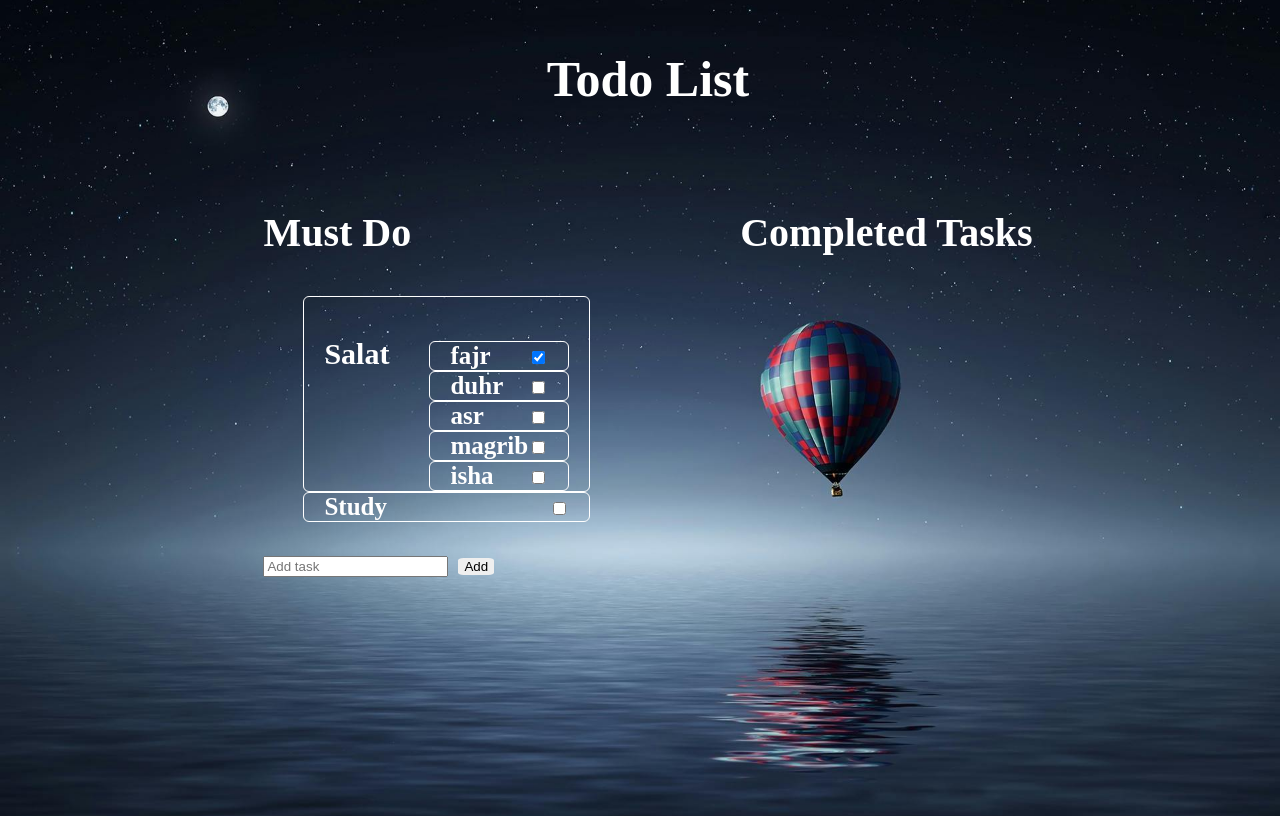
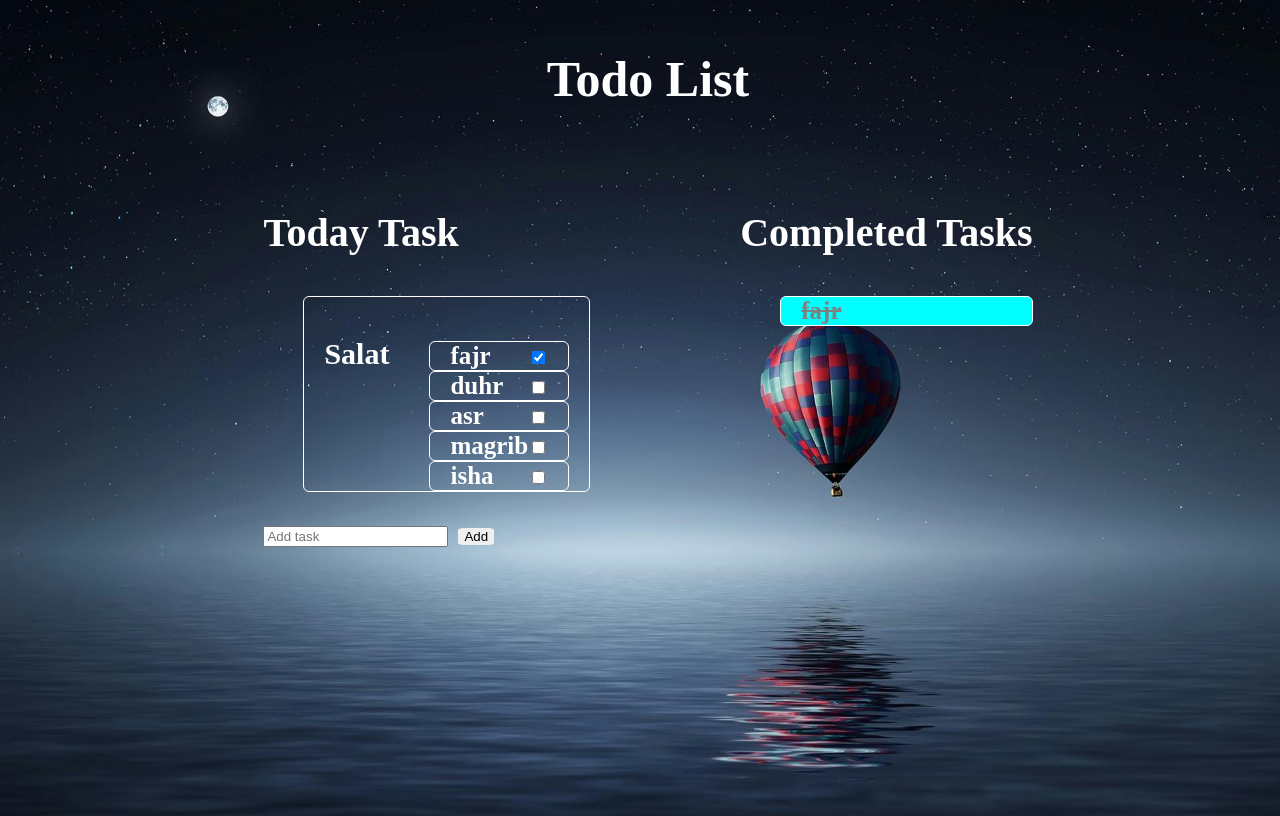
Before and after one commit to FoysalAhmedpervej/todo-list, a plain HTML site: page index.html in a window 1280 px wide. Both pictures are taken after a click on the checkbox 538 px from the left and 357 px from the top of the page. Drawn offline with Linux system fonts and the light colour scheme.

Commit message:
error solved

```diff
--- a/index.html
+++ b/index.html
@@ -4,7 +4,6 @@
     <meta charset="UTF-8">
     <meta name="viewport" content="width=device-width, initial-scale=1.0">
     <title>To Do list </title>
-    <script type="module" crossorigin="anonymous" src="js/to-do.js"></script>
     <link rel="stylesheet" href="styles/style.css">
 </head>
 <body>
@@ -15,7 +14,7 @@
     </header>
    <main id="main" class="w-full flex flex-col md:flex-row gap-20 justify-center text-white px-9">
     <div id="Container" class="w-full md:w-1/2 flex flex-col justify-center items-center">
-        <h3>Must Do</h3>
+        <h3>Today Task</h3>
             <ul id="todo-list-container">
                 <li>
                     <h4>Salat</h4>
@@ -23,7 +22,6 @@
 
                     </ol>
                 </li>
-                <li>Study<input type="checkbox"></li>
                 <br>
             </ul>
             <input id="addTask" type="Text" placeholder="Add task"><button onclick="displayTask()">Add</button>
@@ -37,6 +35,6 @@
 
     </div>
    </main>
-
+  <script src="js/to-do.js"></script>
 </body>
 </html>
--- a/js/to-do.js
+++ b/js/to-do.js
@@ -13,7 +13,7 @@ const displaySalat = (waqts) => {
         const list = document.createElement('li');
         list.id = salat;
         list.innerHTML = `
-        ${salat}<input onclick='completed('${salat}')' type="checkbox">
+        ${salat}<input onclick='completed("${salat}")' type="checkbox">
         `;
         container.append(list);
         //console.log(salat);
@@ -26,7 +26,7 @@ const displayTask = () => {
     const list = document.createElement('li');
     list.id = task;
     list.innerHTML = `
-    ${task}<input onclick='completed('${task}')' type="checkbox">
+    ${task}<input onclick='completed("${task}")' type="checkbox">
     `;
     container.append(list);
     //console.log(list, task);
@@ -34,12 +34,17 @@ const displayTask = () => {
 
 
 const completed = (task) => {
+    let task2 = 0;
+    if(task === task2 ){
+        return;
+    }
     const container = document.getElementById('completed-container');
     const list = document.createElement('li');
     list.id = 'completed';
     list.innerText = task;
-   // container.append(list);
+    container.append(list);
     console.log(container,list);
+    task2 = task;
 }
 
 
--- a/styles/style.css
+++ b/styles/style.css
@@ -58,4 +58,11 @@ button:hover{
 #completed{
     text-decoration: line-through;
     color: gray;
+    background-color: aqua;
   }
+
+#completed-container{
+    display: flex;
+    flex-direction: column;
+    gap: 10px;
+}
```
